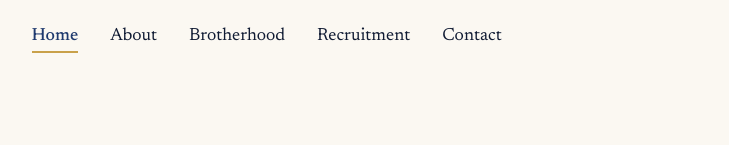
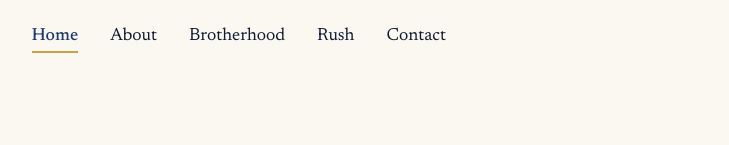
Before and after one commit to akpsiatstanford/website, a Next.js app: page / in a window 1280 px wide. Shown: the top 145 px of the page, without its empty margins (58-787 px from the left). Built offline with nearby package versions, Linux system fonts and the light colour scheme.

Commit message:
fix navbar to say rush

```diff
--- a/app/_components/SiteHeader.tsx
+++ b/app/_components/SiteHeader.tsx
@@ -9,7 +9,7 @@ const links = [
   { href: "/", label: "Home" },
   { href: "/about", label: "About" },
   { href: "/brotherhood", label: "Brotherhood" },
-  { href: "/recruitment", label: "Recruitment" },
+  { href: "/rush", label: "Rush" },
   { href: "/contact", label: "Contact" },
 ];
 
```
